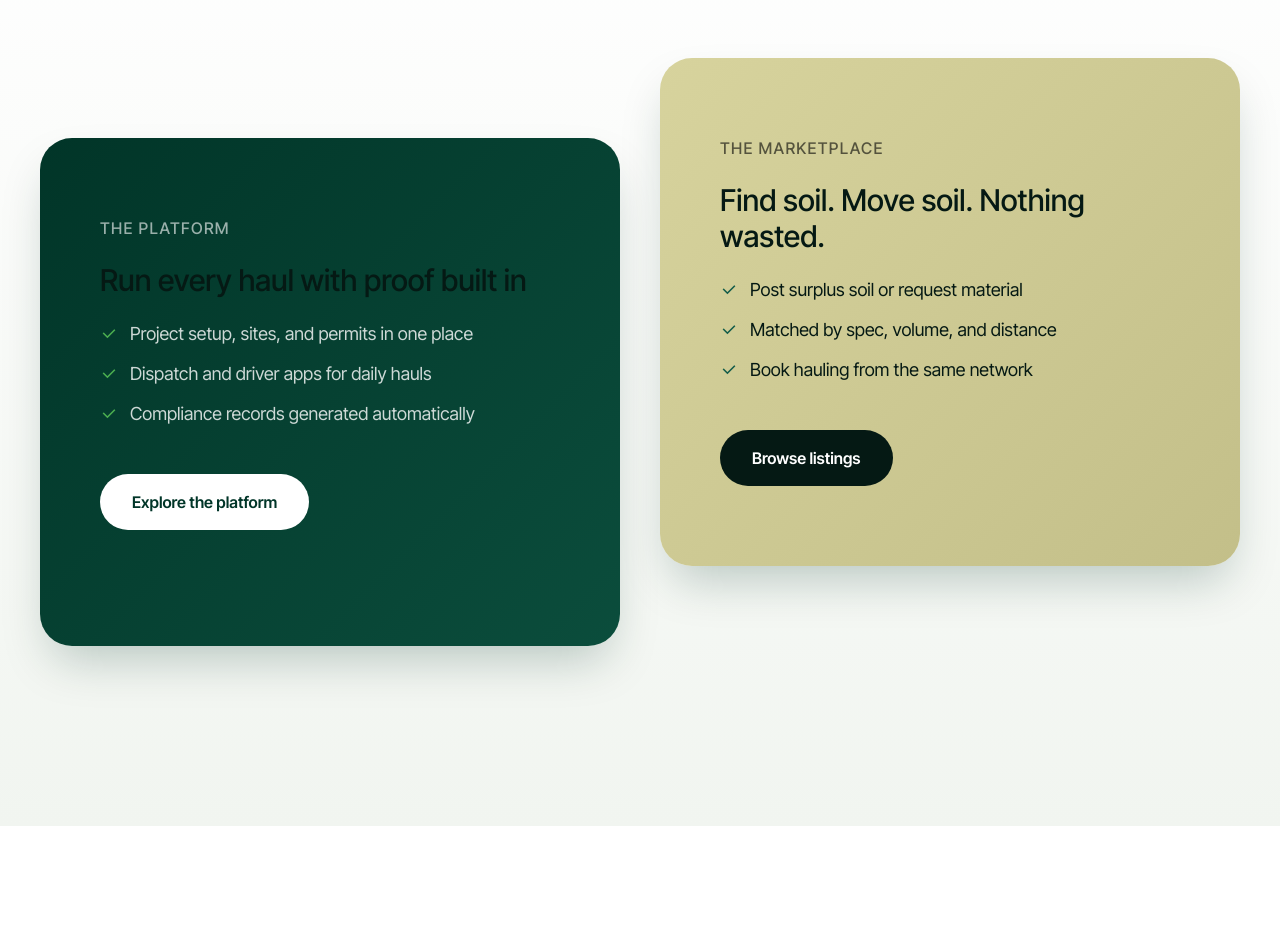
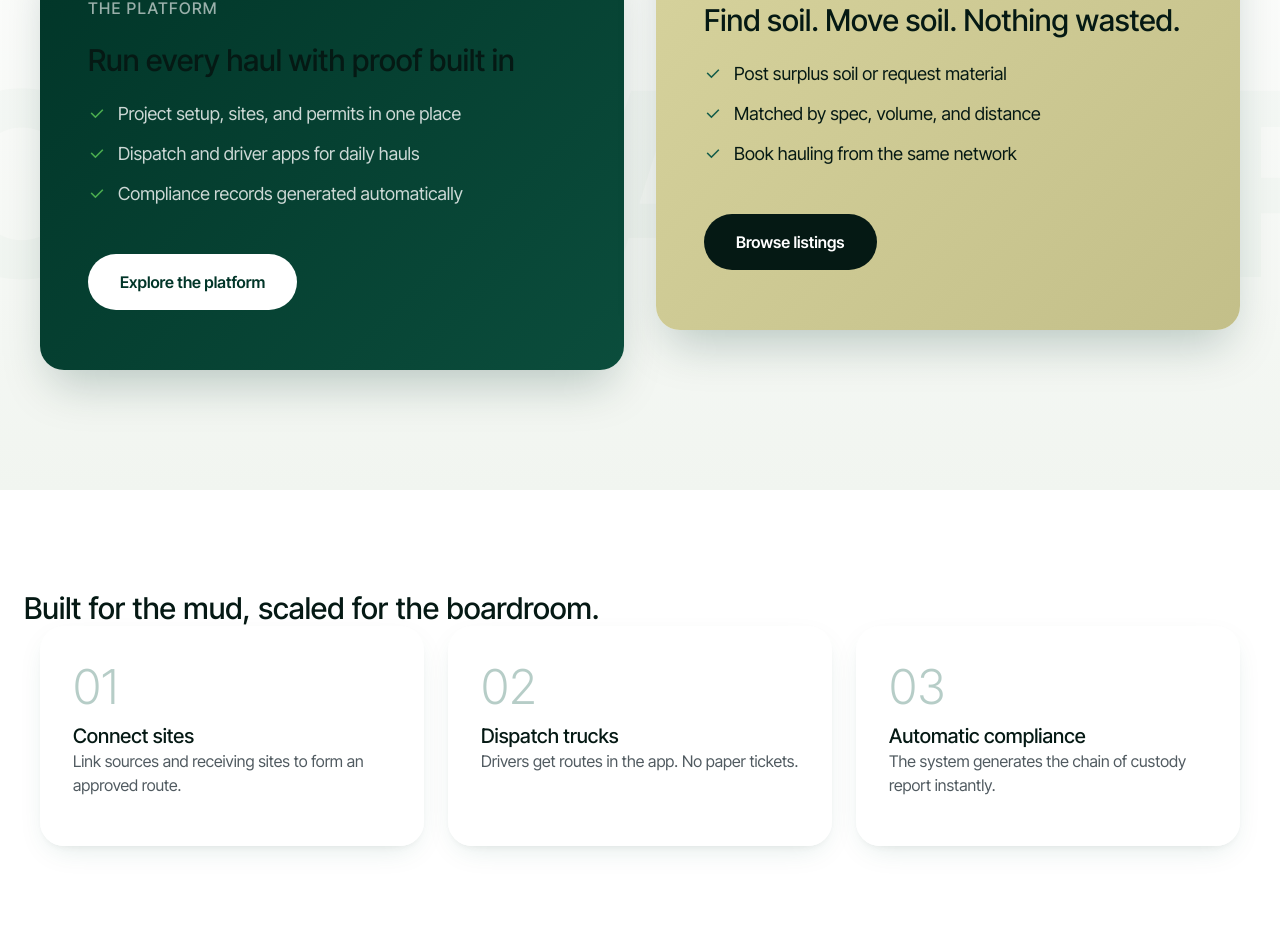
Before and after one commit to k2j0e/SoiltrackersWebsite, a Next.js app: page / in a window 1280 px wide. Shown: the part 1255-2205 px from the top of the page. Built offline with nearby package versions, Linux system fonts and the light colour scheme; some icons are missing.

Commit message:
Fix vertical rhythm, overlapping sections, and add scrolling watermark

```diff
--- a/src/app/page.module.css
+++ b/src/app/page.module.css
@@ -6,10 +6,10 @@
 /* Immersive Hero */
 .hero {
   background: var(--st-surface);
-  min-height: 100vh;
+  min-height: 90vh;
   display: flex;
   align-items: center;
-  padding: 120px var(--st-space-6) 60px;
+  padding: 100px var(--st-space-6) 120px;
   position: relative;
   overflow: hidden;
 }
@@ -113,7 +113,7 @@
   clip-path: polygon(0% 10%, 100% 0%, 100% 90%, 0% 100%);
 }
 
-/* Ticker */
+/* Ticker - Overlapping the Hero Map */
 .ticker {
   background: var(--st-brand-primary-dark);
   color: var(--st-surface);
@@ -122,6 +122,8 @@
   white-space: nowrap;
   position: relative;
   z-index: 10;
+  margin-top: -60px; /* Pull it up over the map */
+  box-shadow: 0 -10px 30px rgba(0,0,0,0.1);
 }
 
 .tickerTrack {
@@ -143,8 +145,33 @@
 
 /* Doors - Asymmetrical */
 .doorsSection {
-  padding: 180px var(--st-space-6);
+  padding: 120px var(--st-space-6);
   background: var(--st-gradient-surface);
+  position: relative;
+  z-index: 1;
+  overflow: hidden;
+}
+
+.watermarkContainer {
+  position: absolute;
+  top: 50%;
+  left: 50%;
+  transform: translate(-50%, -50%);
+  width: 100vw;
+  display: flex;
+  justify-content: center;
+  align-items: center;
+  pointer-events: none;
+  z-index: 0;
+}
+
+.watermark {
+  font-size: clamp(150px, 20vw, 300px);
+  font-weight: 800;
+  color: rgba(18, 91, 73, 0.02);
+  white-space: nowrap;
+  letter-spacing: -0.05em;
+  user-select: none;
 }
 
 .doorsInner {
@@ -152,13 +179,13 @@
   margin: 0 auto;
   display: grid;
   grid-template-columns: 1fr 1fr;
-  gap: 40px;
+  gap: 32px;
   position: relative;
 }
 
 .doorPlatform, .doorMarketplace {
-  padding: 80px 60px;
-  border-radius: var(--st-radius-2xl);
+  padding: 60px 48px;
+  border-radius: var(--st-radius-xl);
   display: flex;
   flex-direction: column;
   align-items: flex-start;
@@ -169,13 +196,13 @@
 .doorPlatform {
   background: var(--st-gradient-forest);
   color: var(--st-surface);
-  margin-top: 80px; /* Asymmetry */
+  margin-top: 40px; /* Reduced asymmetry */
 }
 
 .doorMarketplace {
   background: linear-gradient(135deg, var(--st-accent-sand) 0%, rgb(195, 191, 137) 100%);
   color: var(--st-ink-900);
-  margin-bottom: 80px; /* Asymmetry */
+  margin-bottom: 40px; /* Reduced asymmetry */
 }
 
 .doorList {
@@ -212,13 +239,13 @@
 
 /* How it Works */
 .howItWorks {
-  padding: 120px var(--st-space-6) 180px;
+  padding: 100px var(--st-space-6) 120px;
   text-align: center;
   background: var(--st-surface);
 }
 
 .howItWorks h2 {
-  margin-bottom: var(--st-space-12);
+  margin-bottom: var(--st-space-10);
   display: flex;
   justify-content: center;
 }
@@ -234,8 +261,8 @@
 .stepCard {
   background: var(--st-glass-bg);
   backdrop-filter: var(--st-glass-blur);
-  padding: 60px 40px;
-  border-radius: var(--st-radius-2xl);
+  padding: 48px 32px;
+  border-radius: var(--st-radius-xl);
   box-shadow: var(--st-shadow-card);
   border: 1px solid var(--st-glass-border);
   text-align: left;
@@ -253,7 +280,7 @@
 .impact {
   background: linear-gradient(180deg, var(--st-brand-primary-dark) 0%, rgb(5, 25, 20) 100%);
   color: var(--st-surface);
-  padding: 180px var(--st-space-6);
+  padding: 120px var(--st-space-6);
   position: relative;
   overflow: hidden;
 }
@@ -295,12 +322,12 @@
 /* CTA Panel */
 .ctaPanel {
   max-width: 1000px;
-  margin: -100px auto 120px;
+  margin: -80px auto 120px;
   background: var(--st-glass-bg);
   backdrop-filter: var(--st-glass-blur);
   border: 1px solid var(--st-glass-border);
-  border-radius: 40px;
-  padding: 120px var(--st-space-6);
+  border-radius: var(--st-radius-xl);
+  padding: 100px var(--st-space-6);
   text-align: center;
   box-shadow: var(--st-shadow-pop);
   position: relative;
--- a/src/app/page.tsx
+++ b/src/app/page.tsx
@@ -88,6 +88,17 @@ export default function Home() {
 
         {/* Dual Doors - Asymmetrical Overlapping Layout */}
         <section className={styles.doorsSection}>
+          <div className={styles.watermarkContainer}>
+            <motion.div
+              className={styles.watermark}
+              initial={{ y: -50 }}
+              whileInView={{ y: 50 }}
+              transition={{ ease: "linear", duration: 1 }}
+              viewport={{ once: false, margin: "200px" }}
+            >
+              SOILTRACKERS
+            </motion.div>
+          </div>
           <div className={styles.doorsInner}>
             <motion.div
               className={styles.doorPlatform}
```
